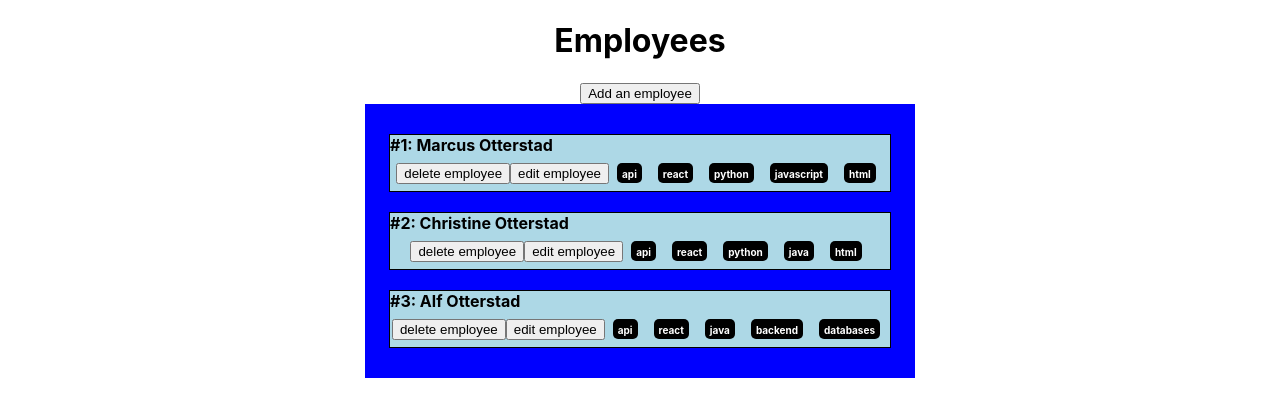
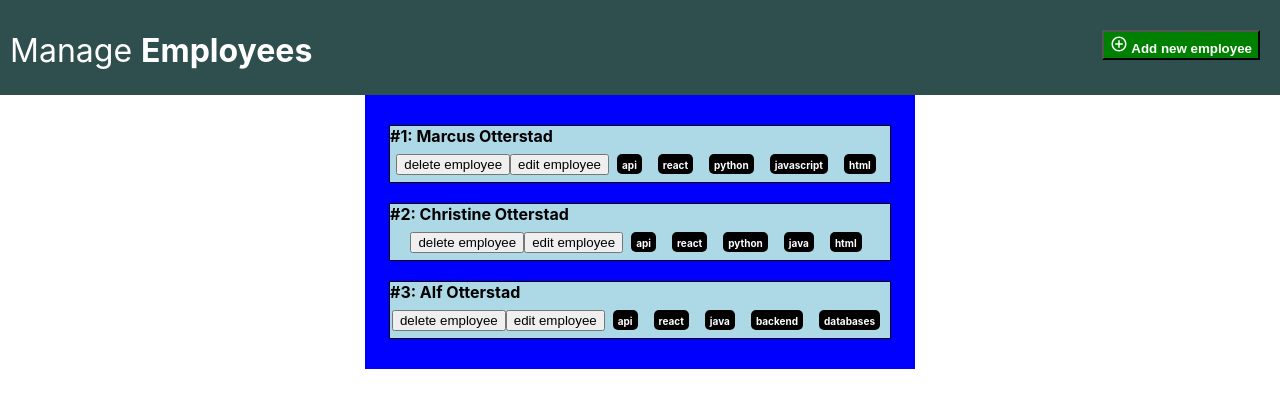
Before and after one commit to marcusotterstad/Employees, a React (Create React App) app: page / in a window 1280 px wide. Shown: the top 416 px of the page. Built offline with nearby package versions, Linux system fonts and the light colour scheme.

Commit message:
fixed header css

```diff
--- a/src/App/App.css
+++ b/src/App/App.css
@@ -3,9 +3,22 @@
 }
 
 header {
+  display: inline-block;
   width: 100%;
-  height: 100px;
-  background-color: lightblue;
-  text-align: center;
+  height: 75px;
+  background-color: darkslategray;
+  text-align: left;
+  padding: 10px;
   top: 0px;
 }
+
+header div {
+  position: absolute;
+  top: 30px;
+  right: 20px;
+}
+
+header h1 {
+  font-weight: 400;
+  color: white;
+}
--- a/src/App/App.js
+++ b/src/App/App.js
@@ -78,9 +78,11 @@ export class App extends React.Component {
   render() {
     return (
       <div className="App">
-        <h1 className="App-logo">Employees</h1>
+        <header>
+          <h1 className="App-logo">Manage <b>Employees</b></h1>
+          <Buttons setRequest={this.setRequest}/>
+        </header>
 
-        <Buttons setRequest={this.setRequest}/>
 
         <Requests request={this.state.request} handleSetRequest={this.setRequest}
         onDeleteEmployee={this.deleteEmployee} // for deleteEmployee or DELETE
--- a/src/Buttons/Buttons.css
+++ b/src/Buttons/Buttons.css
@@ -0,0 +1,8 @@
+.newEmployee {
+    width: auto;
+    height: 30px;
+    background-color: green;
+    color: white;
+    padding: -10px;
+    font-weight: bold;
+}
--- a/src/Buttons/Buttons.js
+++ b/src/Buttons/Buttons.js
@@ -1,4 +1,5 @@
 import React from 'react';
+import './Buttons.css';
 
 export class Buttons extends React.Component {
 
@@ -10,7 +11,7 @@ export class Buttons extends React.Component {
     render() {
         return (
             <div>
-                <button onClick={this.handleRequests}>Add an employee</button>
+                <button className="newEmployee" onClick={this.handleRequests}><svg xmlns="http://www.w3.org/2000/svg" height="18px" viewBox="0 0 24 24" width="18px" fill="#FFFFFF"><path d="M0 0h24v24H0V0z" fill="none"/><path d="M13 7h-2v4H7v2h4v4h2v-4h4v-2h-4V7zm-1-5C6.48 2 2 6.48 2 12s4.48 10 10 10 10-4.48 10-10S17.52 2 12 2zm0 18c-4.41 0-8-3.59-8-8s3.59-8 8-8 8 3.59 8 8-3.59 8-8 8z"/></svg> Add new employee</button>
             </div>
         )
     }
```
Also changed, not shown: public/add_circle_outline_black_24dp.svg (added), public/reference.png (added).
